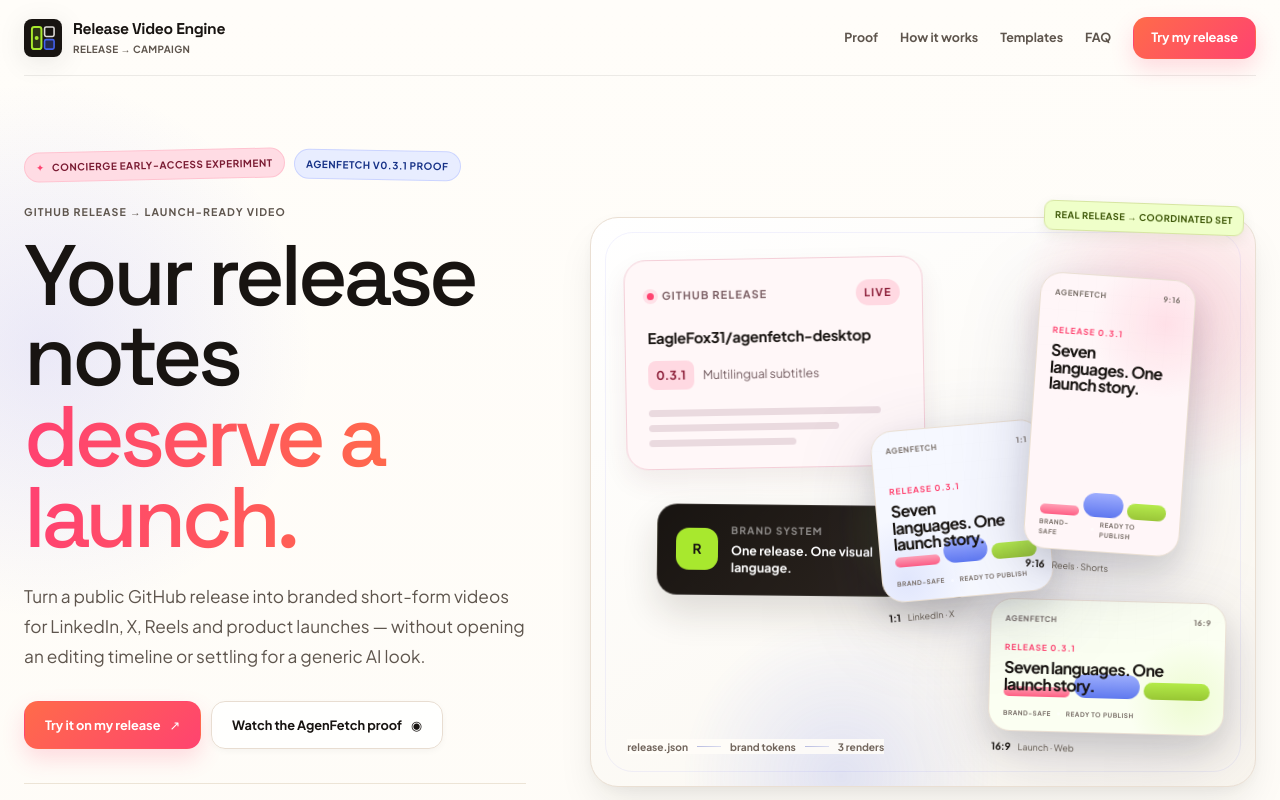
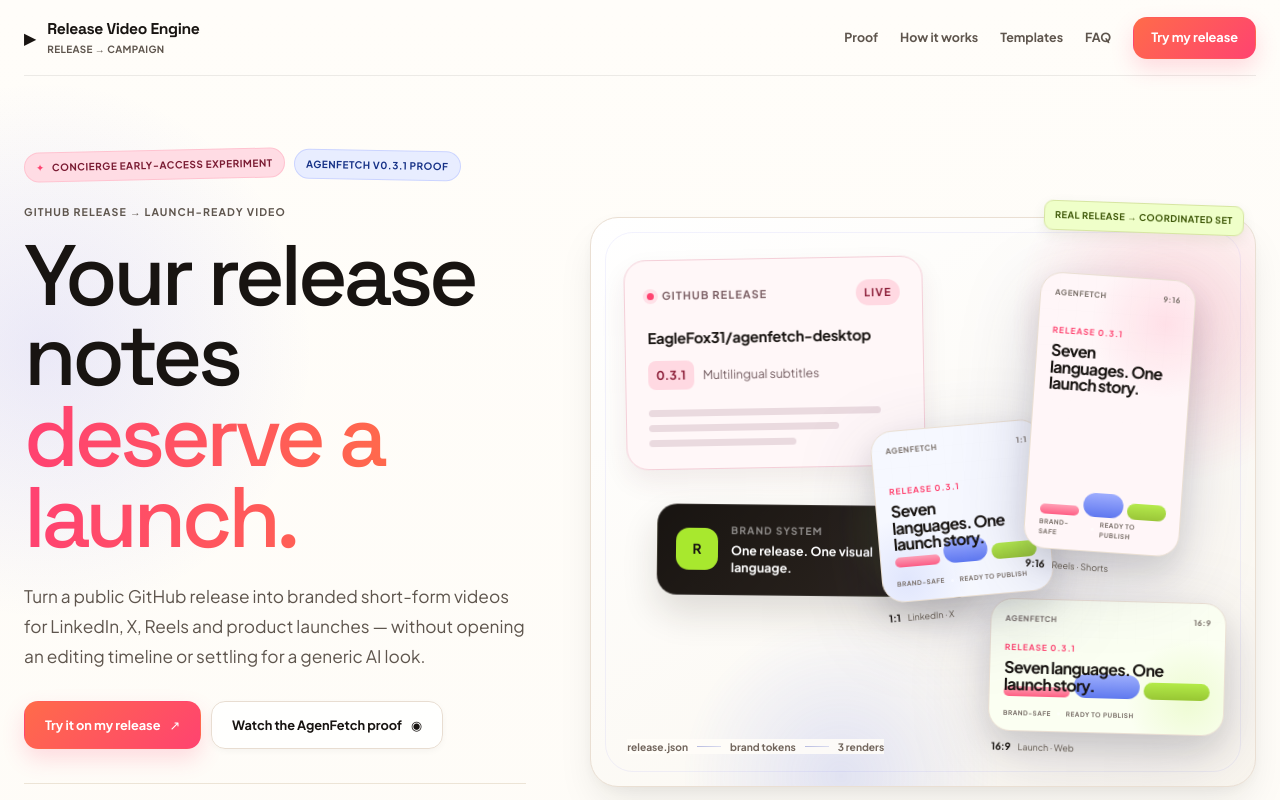
Before and after one commit to Trigenys/release-video-engine, a React (Vite) app: page / in a window 1280 px wide. Shown: the top 800 px of the page. Built offline with nearby package versions, Linux system fonts and the light colour scheme.

Commit message:
fix(design): match Stitch reference structure

```diff
--- a/src/components/BrandMark.tsx
+++ b/src/components/BrandMark.tsx
@@ -1,45 +1,7 @@
 export function BrandMark() {
   return (
-    <svg
-      className="brand-mark"
-      viewBox="0 0 48 48"
-      fill="none"
-      aria-hidden="true"
-    >
-      <rect width="48" height="48" rx="10" fill="#181411" />
-      <rect
-        x="10"
-        y="10"
-        width="12"
-        height="28"
-        rx="3"
-        stroke="#A8E82E"
-        strokeWidth="2.5"
-        fill="#A8E82E"
-        fillOpacity="0.15"
-      />
-      <rect
-        x="26"
-        y="10"
-        width="12"
-        height="12"
-        rx="2"
-        stroke="#FFFDF9"
-        strokeWidth="2"
-        strokeOpacity="0.86"
-      />
-      <rect
-        x="26"
-        y="26"
-        width="12"
-        height="12"
-        rx="2"
-        stroke="#4361EE"
-        strokeWidth="2"
-        fill="#4361EE"
-        fillOpacity="0.28"
-      />
-      <circle cx="16" cy="24" r="2.5" fill="#A8E82E" />
-    </svg>
+    <span className="stitch-brand-mark" aria-hidden="true">
+      <span>▶</span>
+    </span>
   )
 }
```
